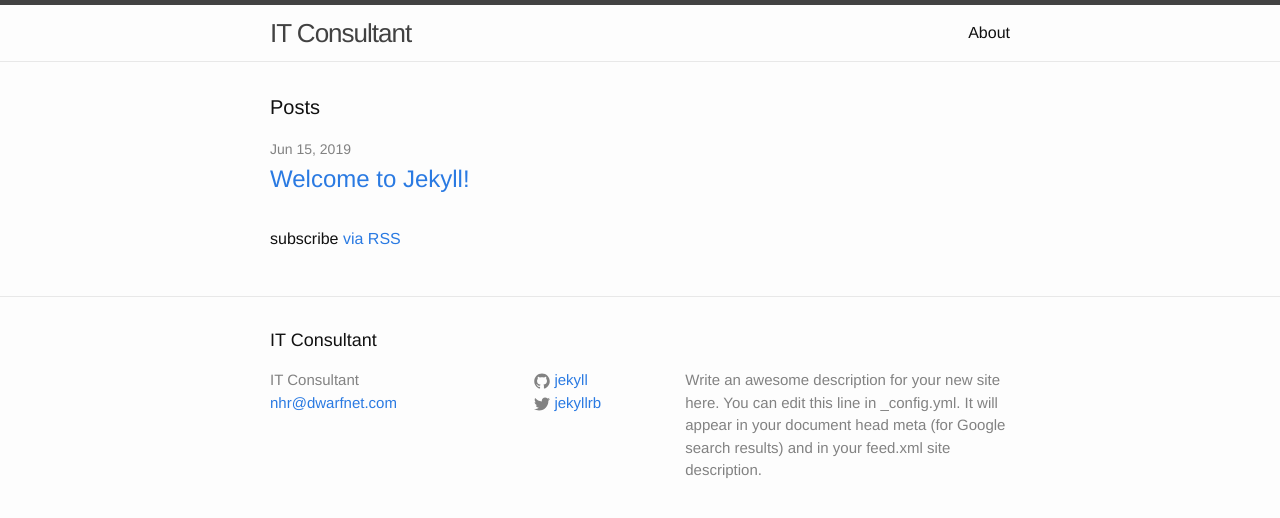
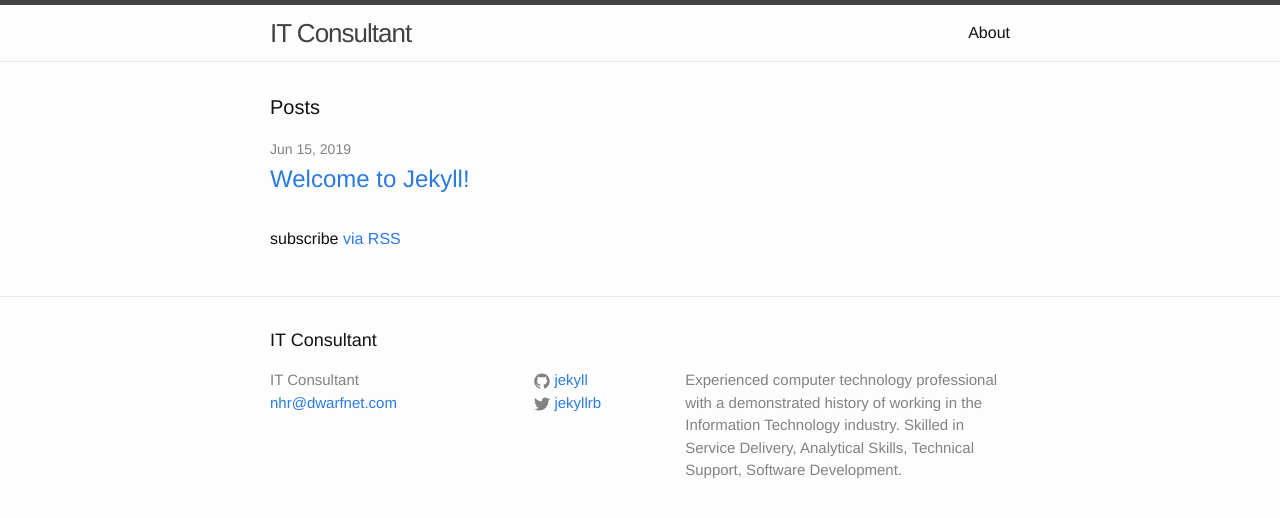
Before and after one commit to Herrenrod/Herrenrod.github.io, a Jekyll site: the page built from index.html, in a window 1280 px wide. Shown: the top 518 px of the page. Built offline with Jekyll 4.4.1, drawn with Linux system fonts in a browser that asks for light colours.

Commit message:
Add a professional description for meta
add a description based on professional profile as appears on resume (cv) so that is included in meta tag for search engines

```diff
--- a/_config.yml
+++ b/_config.yml
@@ -9,9 +9,7 @@
 title: IT Consultant
 email: nhr@dwarfnet.com
 description: > # this means to ignore newlines until "baseurl:"
-  Write an awesome description for your new site here. You can edit this
-  line in _config.yml. It will appear in your document head meta (for
-  Google search results) and in your feed.xml site description.
+  Experienced computer technology professional with a demonstrated history of working in the Information Technology industry. Skilled in Service Delivery, Analytical Skills, Technical Support, Software Development.
 baseurl: "" # the subpath of your site, e.g. /blog
 url: "http://yourdomain.com" # the base hostname & protocol for your site
 twitter_username: jekyllrb
```
